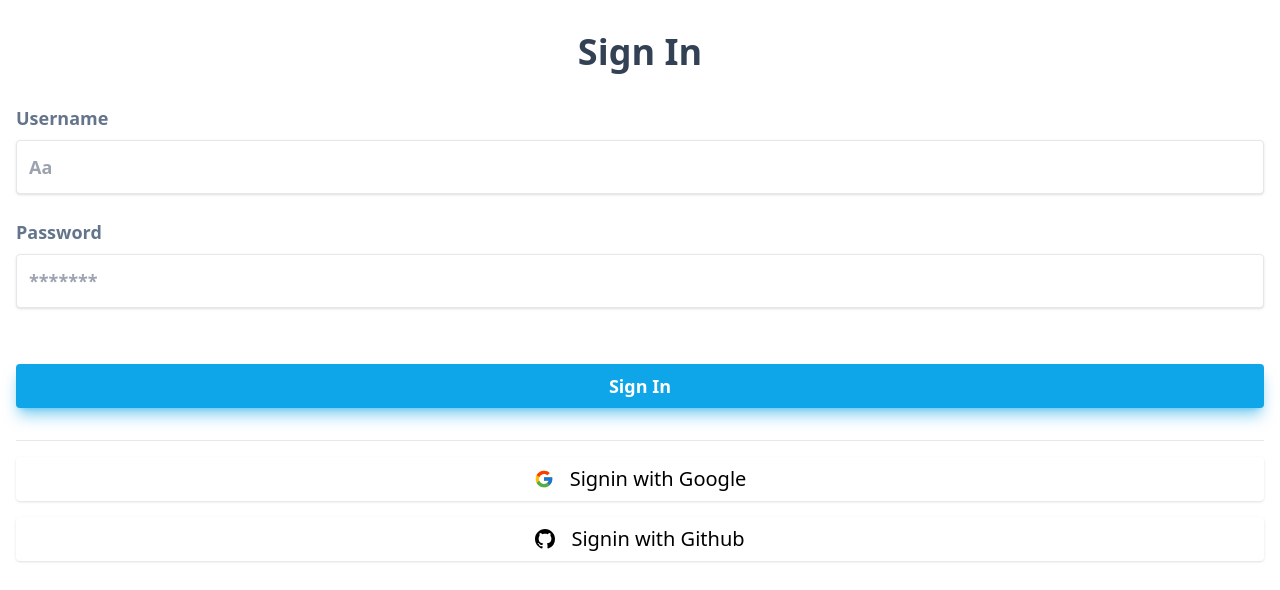
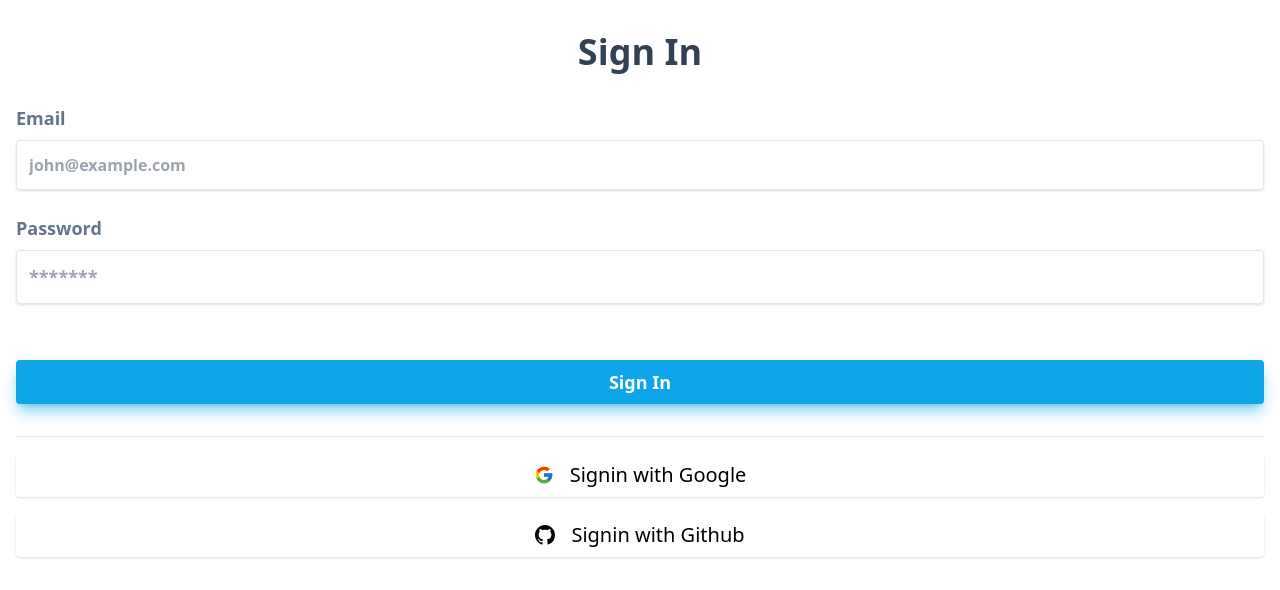
Before and after one commit to edilson258/keynotes, a Next.js app: page /users/login in a window 1280 px wide. Shown: the top 590 px of the page. Built offline with nearby package versions, Linux system fonts and the light colour scheme.

Commit message:
modifyied layout

```diff
--- a/components/Navbar.tsx
+++ b/components/Navbar.tsx
@@ -17,7 +17,7 @@ const Navbar = () => {
           <ul className="flex gap-4 items-center font-semibold text-md">
             <li
               onClick={() => signOut({ callbackUrl: "/users/login" })}
-              className="cursor-pointer select-none py-1 px-2 hover:text-sky-500 hover:scale-110 easy-in-out duration-200"
+              className="cursor-pointer select-none py-1 px-2 hover:text-red-500 hover:scale-110 easy-in-out duration-200"
             >
               Logout
             </li>
--- a/pages/addnote.tsx
+++ b/pages/addnote.tsx
@@ -23,7 +23,7 @@ const AddNote = () => {
     const noteDescription = noteDescriptionRef.current?.value;
     const noteCategory = noteCategoryRef.current?.value;
 
-    if (!noteTitle || !noteDescription || !noteCategory) {
+    if (!noteTitle) {
       setIsSavingNote(false);
       throw new Error("Provide note data");
     }
@@ -98,6 +98,9 @@ const AddNote = () => {
           id="category"
           className="focus:outline-2 px-2 text-slate-700 font-bold focus:outline-sky-500 bg-white py-3 border shadow rounded w-full"
         >
+          <option selected disabled hidden>
+            Choose category
+          </option>
           <option value="school">School</option>
           <option value="work">Work</option>
           <option value="life">Life</option>
--- a/pages/api/hello.ts
+++ /dev/null
@@ -1,13 +0,0 @@
-// Next.js API route support: https://nextjs.org/docs/api-routes/introduction
-import type { NextApiRequest, NextApiResponse } from 'next'
-
-type Data = {
-  name: string
-}
-
-export default function handler(
-  req: NextApiRequest,
-  res: NextApiResponse<Data>
-) {
-  res.status(200).json({ name: 'John Doe' })
-}
--- a/pages/editnote/[noteid].tsx
+++ b/pages/editnote/[noteid].tsx
@@ -6,6 +6,7 @@ import type { GetServerSidePropsContext } from "next";
 import { getUserNote } from "../../services/firebaseService";
 import INote from "../../interfaces/INote";
 import { getSession } from "next-auth/react";
+import type { GetServerSideProps } from "next";
 
 const UpdateNote = ({ note }: { note: INote }) => {
   const router = useRouter();
@@ -25,7 +26,7 @@ const UpdateNote = ({ note }: { note: INote }) => {
     const noteDescription = noteDescriptionRef.current?.value;
     const noteCategory = noteCategoryRef.current?.value;
 
-    if (!noteTitle || !noteDescription || !noteCategory) {
+    if (!noteTitle) {
       throw new Error("Provide note data");
     }
 
@@ -101,6 +102,9 @@ const UpdateNote = ({ note }: { note: INote }) => {
           id="category"
           className="focus:outline-2 px-2 text-slate-700 font-bold focus:outline-sky-500 bg-white py-3 border shadow rounded w-full"
         >
+          <option selected disabled hidden>
+            Choose category
+          </option>
           <option value="school">School</option>
           <option value="work">Work</option>
           <option value="life">Life</option>
@@ -134,7 +138,9 @@ const UpdateNote = ({ note }: { note: INote }) => {
   );
 };
 
-const getServerSideProps = async (context: GetServerSidePropsContext) => {
+const getServerSideProps: GetServerSideProps = async (
+  context: GetServerSidePropsContext
+) => {
   const session = await getSession({ req: context.req });
 
   if (!session) {
--- a/pages/index.tsx
+++ b/pages/index.tsx
@@ -1,6 +1,6 @@
 import Head from "next/head";
 import { useRouter } from "next/router";
-import { useState, ChangeEvent } from "react";
+import { useState } from "react";
 import { AiOutlinePlus } from "react-icons/ai";
 import { BiTrashAlt } from "react-icons/bi";
 import { MdEdit } from "react-icons/md";
--- a/pages/users/login.tsx
+++ b/pages/users/login.tsx
@@ -1,13 +1,10 @@
-import { FormEvent, useRef, useState } from "react";
-import { useRouter } from "next/router";
+import { FormEvent, useRef } from "react";
 import { FcGoogle } from "react-icons/fc";
 import { BsGithub } from "react-icons/bs";
 import { signIn } from "next-auth/react";
 
-const AddNote = () => {
-  const router = useRouter();
-
-  const usernameRef = useRef<HTMLInputElement>(null);
+const LoginForm = () => {
+  const emailRef = useRef<HTMLInputElement>(null);
   const passwordRef = useRef<HTMLInputElement>(null);
 
   const handleFormSubmit = async (e: FormEvent) => {
@@ -22,15 +19,16 @@ const AddNote = () => {
           className="block mb-2 text-lg text-slate-500 font-bold text-md font-bold"
           htmlFor="username"
         >
-          Username
+          Email
         </label>
 
         <input
-          ref={usernameRef}
+          ref={emailRef}
+          type="email"
           required
           minLength={8}
-          placeholder="Aa"
-          className="focus:shadow-outline-lg focus:border-none focus:outline-sky-500 shadow font-semibold text-lg appearance-none border rounded w-full py-2 px-3 text-gray-700 leading-loose mb-6"
+          placeholder="john@example.com"
+          className="focus:shadow-outline-lg focus:border-none focus:outline-sky-500 shadow font-semibold text-md appearance-none border rounded w-full py-2 px-3 text-gray-700 leading-loose mb-6"
           id="username"
         />
 
@@ -80,4 +78,4 @@ const AddNote = () => {
   );
 };
 
-export default AddNote;
+export default LoginForm;
```
